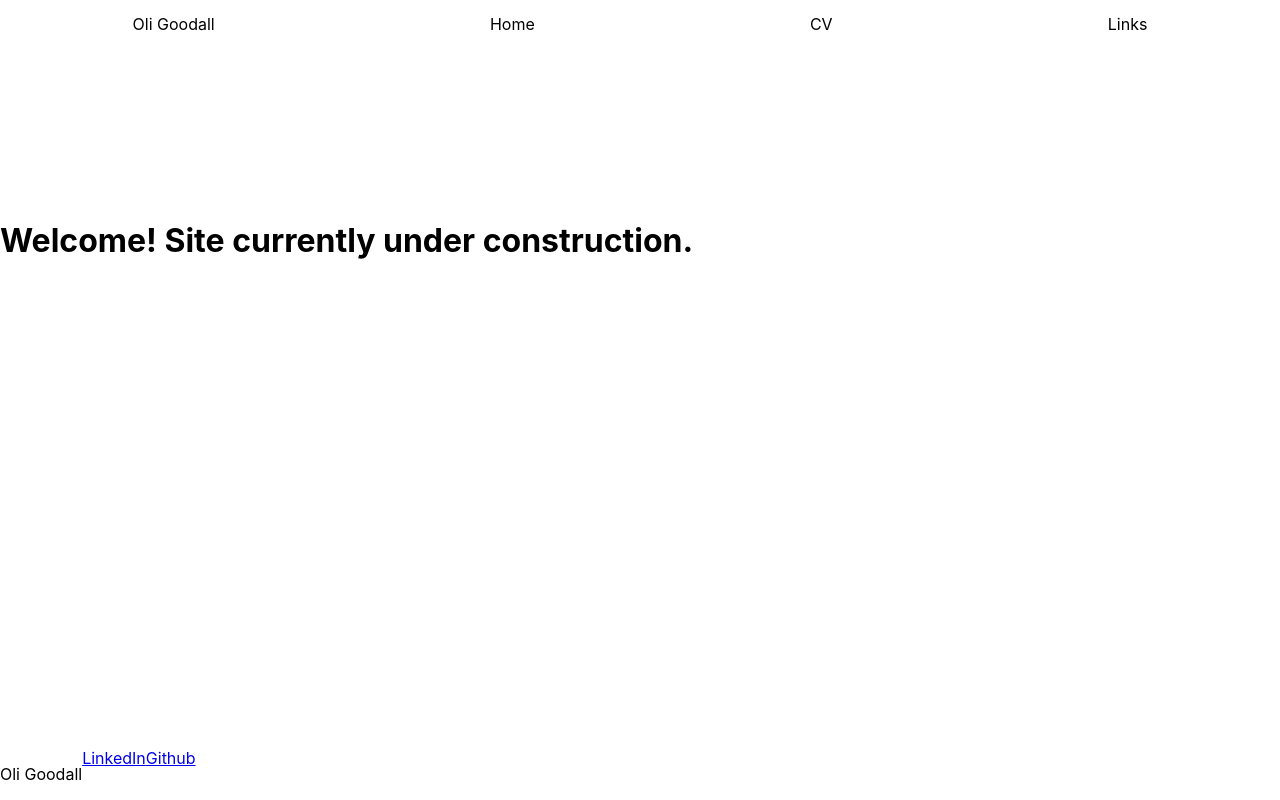
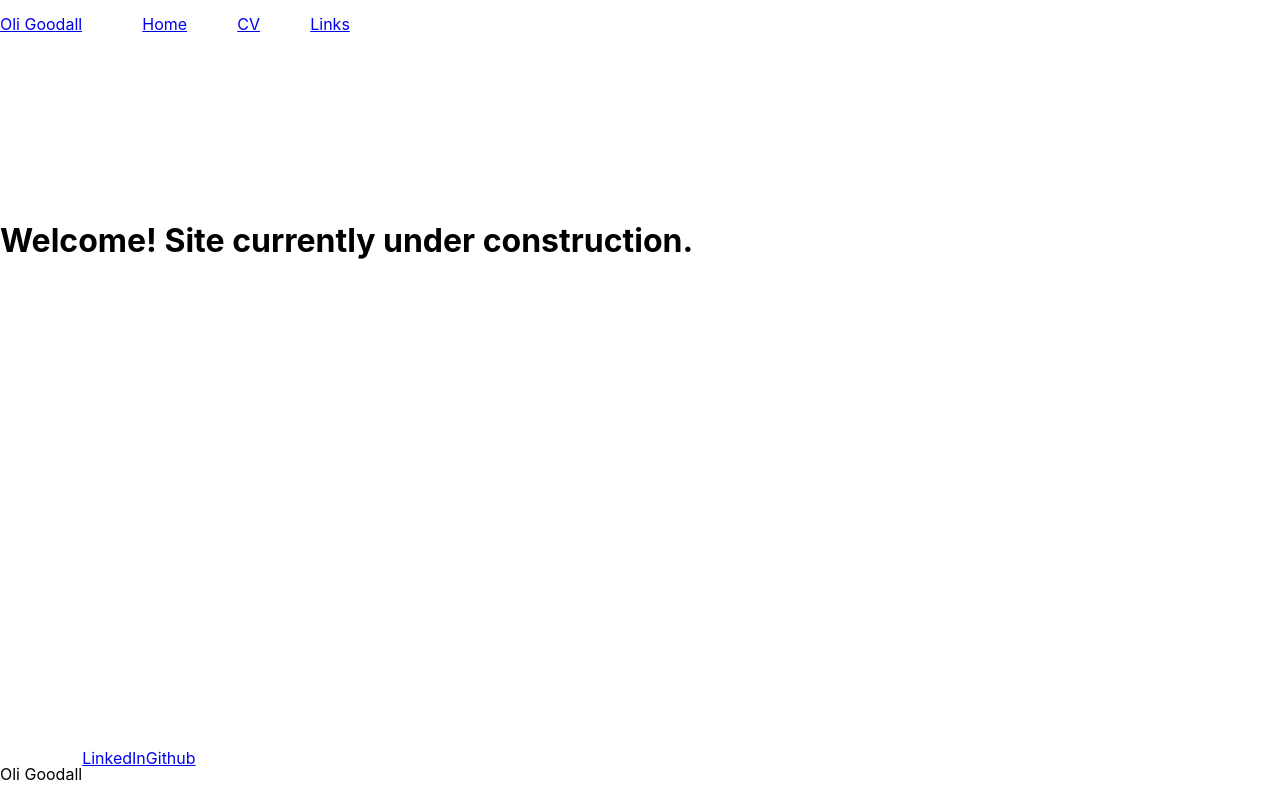
Before and after one commit to Oli-Goodall/Oli-Goodall.github.io, a React (Create React App) app in the folder personal-site/: page / in a window 1280 px wide. Built offline with nearby package versions, Linux system fonts and the light colour scheme.

Commit message:
Sorted navbar flexboxes

```diff
--- a/personal-site/src/components/navbar/Navbar.scss
+++ b/personal-site/src/components/navbar/Navbar.scss
@@ -10,7 +10,8 @@ nav.navbar {
   position: fixed;
   top: 0;
   z-index: 2;
-  min-width: 100%;
+  width: 75%;
+  max-width: 400px;
 
   ul {
     padding: 0;
@@ -18,7 +19,10 @@ nav.navbar {
     width: 100%;
   }
 
-  a {
+  .nav-links {
+    flex-grow: 1;
+    display: flex;
+    justify-content: space-evenly;
     color: rgb(0, 0, 0);
     text-decoration: none;
 
--- a/personal-site/src/components/navbar/navbar.tsx
+++ b/personal-site/src/components/navbar/navbar.tsx
@@ -11,6 +11,7 @@ export const Navbar: React.FunctionComponent = () => {
                 <Link className="name-top-left" to="/">
                     Oli Goodall
                 </Link>
+                <div className="nav-links">
                     <Link to="/">
                         Home
                     </Link>
@@ -20,6 +21,7 @@ export const Navbar: React.FunctionComponent = () => {
                     <Link to="/links">
                         Links
                     </Link>
+                </div>
             </ul>
         </nav>
     )
```
Lines whose indentation alone changed are shown as unchanged.
